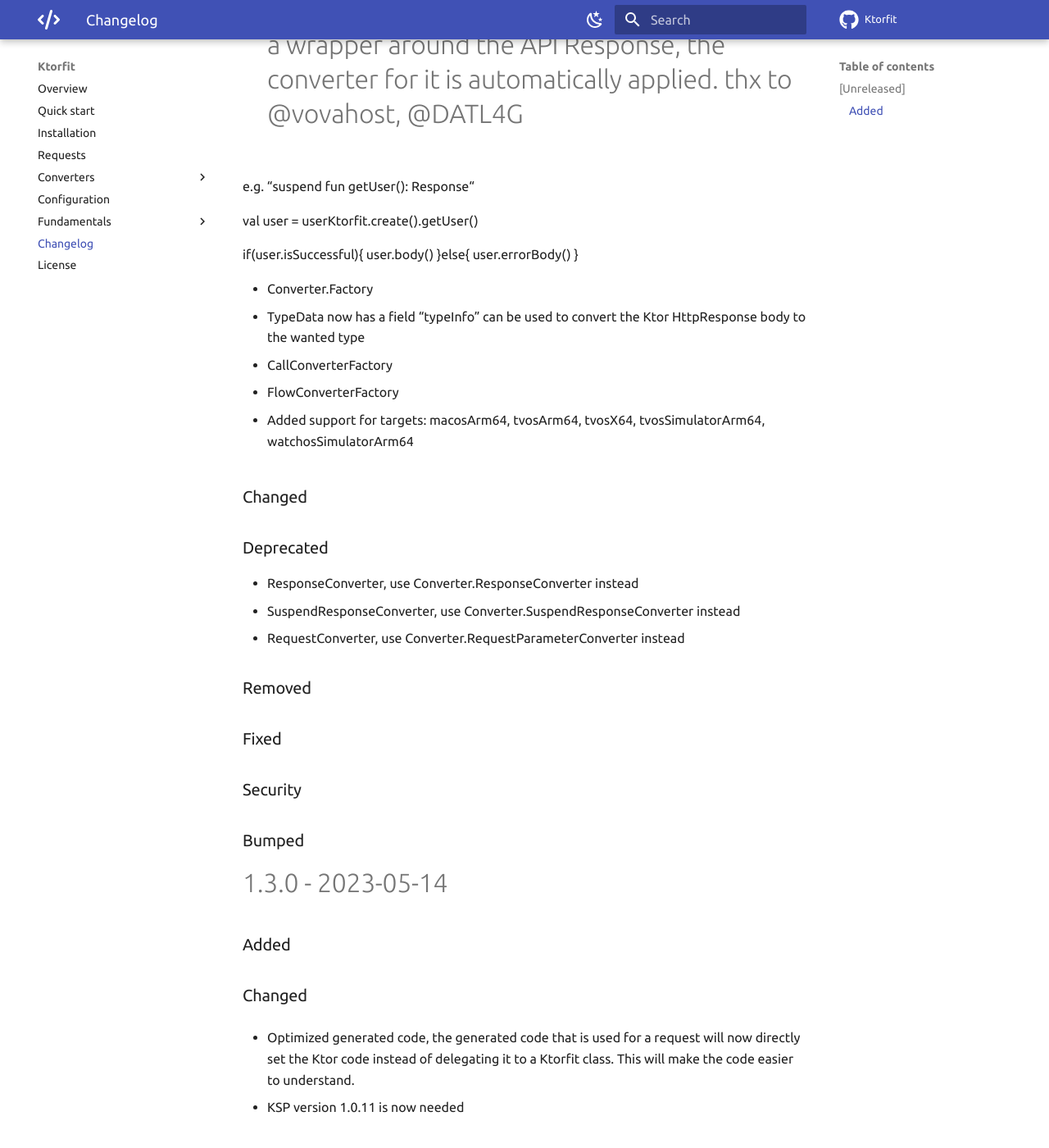
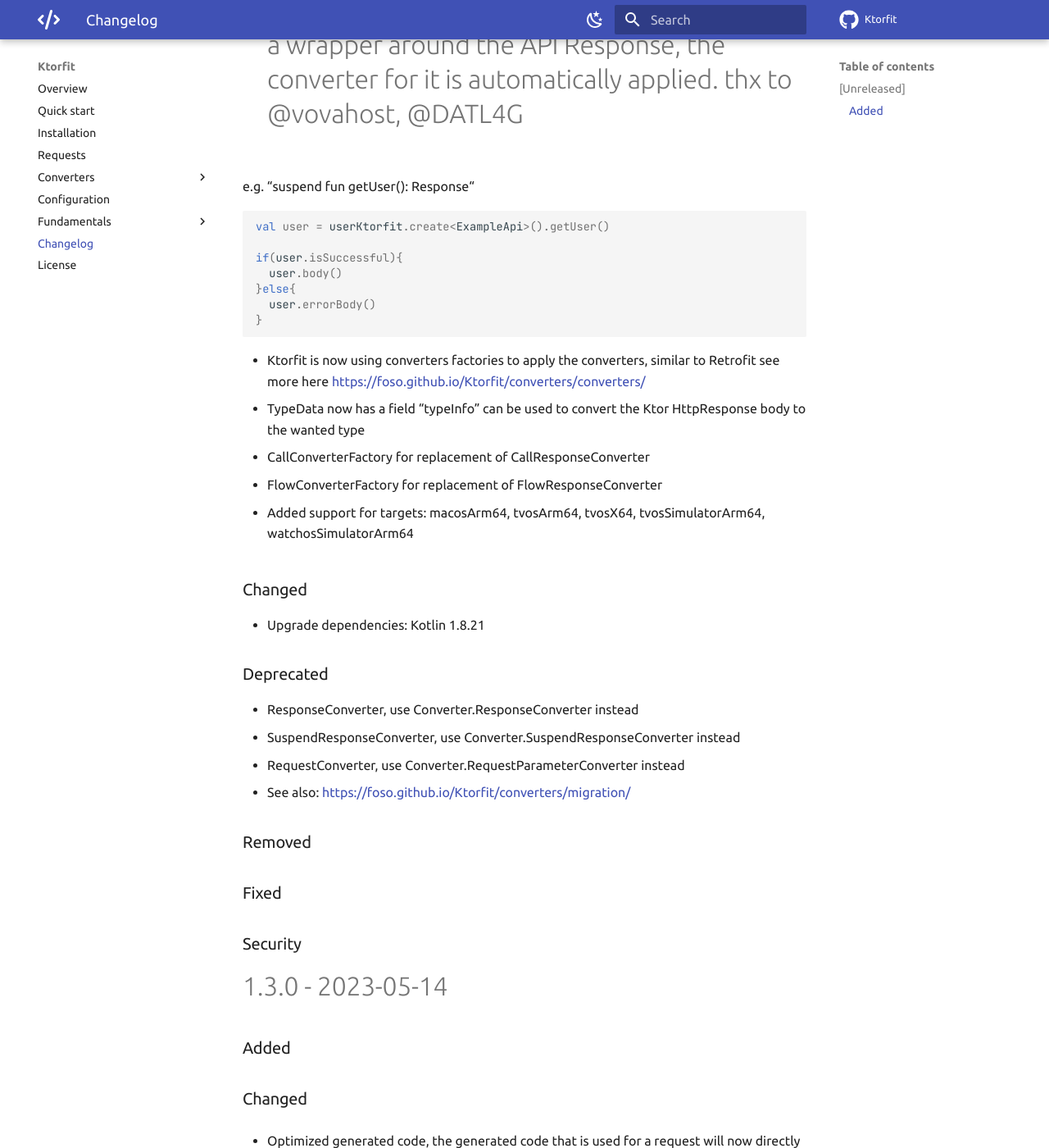
Before and after one commit to Foso/Ktorfit, an MkDocs documentation site: the page built from docs/CHANGELOG.md, in a window 1280 px wide and 1400 px high, scrolled down 391 px. Shown: the whole window at 82% size. Built offline with MkDocs 1.6.1 and Material for MkDocs 9.7.7, drawn with Linux system fonts in a browser that asks for light colours; comment, search, counter and statistics services are not loaded.

Commit message:
Update documentation

````diff
--- a/docs/CHANGELOG.md
+++ b/docs/CHANGELOG.md
@@ -12,38 +12,39 @@
 
 e.g. "suspend fun getUser(): Response<User>"
 
+```kotlin title=""
 val user = userKtorfit.create<ExampleApi>().getUser()
 
-  if(user.isSuccessful){
-      user.body()
-  }else{
-      user.errorBody()
-  }
+if(user.isSuccessful){
+  user.body()
+}else{
+  user.errorBody()
+}
+```
 
-* Converter.Factory
+* Ktorfit is now using converters factories to apply the converters, similar to Retrofit
+ see more here https://foso.github.io/Ktorfit/converters/converters/
 * TypeData now has a field "typeInfo" can be used to convert the Ktor HttpResponse body to the wanted type
-* CallConverterFactory
-* FlowConverterFactory
+* CallConverterFactory for replacement of CallResponseConverter
+* FlowConverterFactory for replacement of FlowResponseConverter
 
 * Added support for targets:
 macosArm64, tvosArm64, tvosX64, tvosSimulatorArm64, watchosSimulatorArm64
 
-
 ### Changed
-
+- Upgrade dependencies: Kotlin 1.8.21
 
 ### Deprecated
 * ResponseConverter, use Converter.ResponseConverter instead
 * SuspendResponseConverter, use Converter.SuspendResponseConverter instead
 * RequestConverter, use Converter.RequestParameterConverter instead
+* See also: https://foso.github.io/Ktorfit/converters/migration/
 
 ### Removed
 
 ### Fixed
 
 ### Security
-
-### Bumped
 
 1.3.0 - 2023-05-14
 ========================================
--- a/mkdocs.yml
+++ b/mkdocs.yml
@@ -62,6 +62,7 @@
       - 'SuspendResponseConverter': converters/suspendresponseconverter.md
       - 'RequestParameterConverter' : converters/requestparameterconverter.md
       - 'Example1': converters/example1.md
+      - 'Migration': converters/migration.md
   - 'Configuration': configuration.md
   - 'Fundamentals' :
       - 'Scope' : fundamentals/scope.md
````
Also changed, not shown: docs/converters/converters.md (+5 -0 lines), docs/converters/migration.md (added, +116 -0 lines), docs/converters/responseconverter.md (+3 -2 lines), docs/migration.md (deleted, +0 -1 lines).
